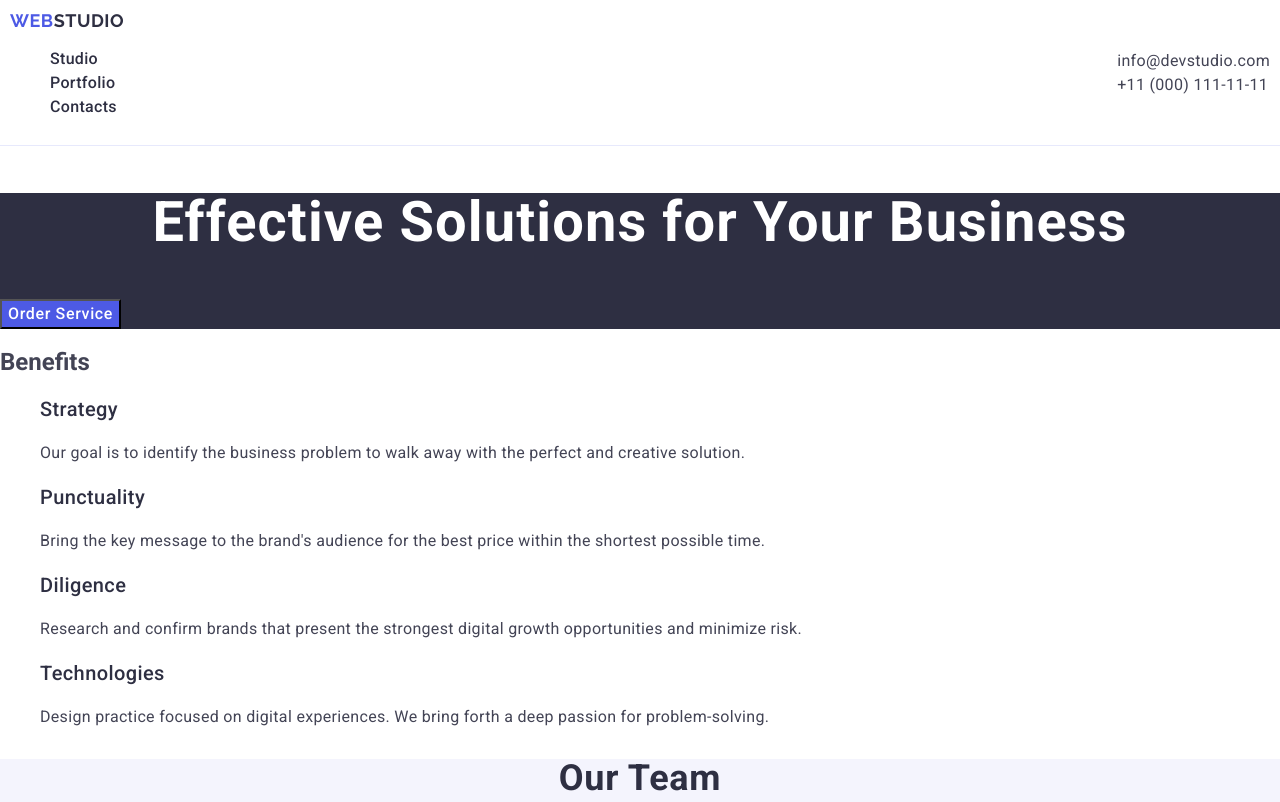
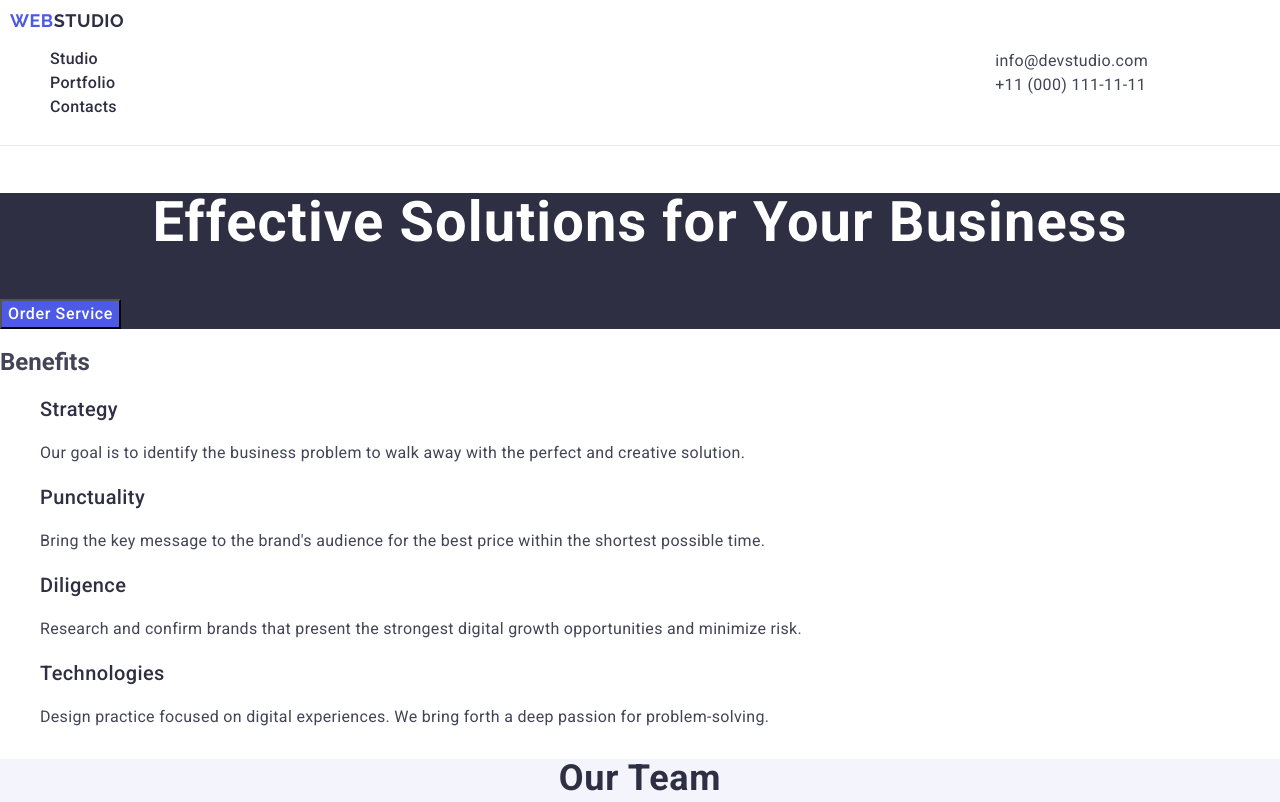
Before and after one commit to Sendax111/goit-markup-hw-03, a plain HTML site: page index.html in a window 1280 px wide. Shown: the top 802 px of the page. Drawn offline with nearby package versions, Linux system fonts and the light colour scheme.

Commit message:
width: 1158px;

```diff
--- a/css/styles.css
+++ b/css/styles.css
@@ -182,9 +182,10 @@ img {
 .headeroll {
 border-bottom: 1px solid #e7e9fc;
 }
-.headerdiv {
+.container {
     display: flex;
     justify-content: space-between;
     align-items: center;
     padding: 10px;
+    width: 1158px;
 }
--- a/index.html
+++ b/index.html
@@ -13,7 +13,7 @@
 </head>
 <body class="basis-of-styles">
     <header class="headeroll">
-      <div class="headerdiv">
+      <div class="container">
       <nav>
     <a class="logo" href="./index.html">Web<span>Studio</span></a>
         <!--menu nav-->
```
